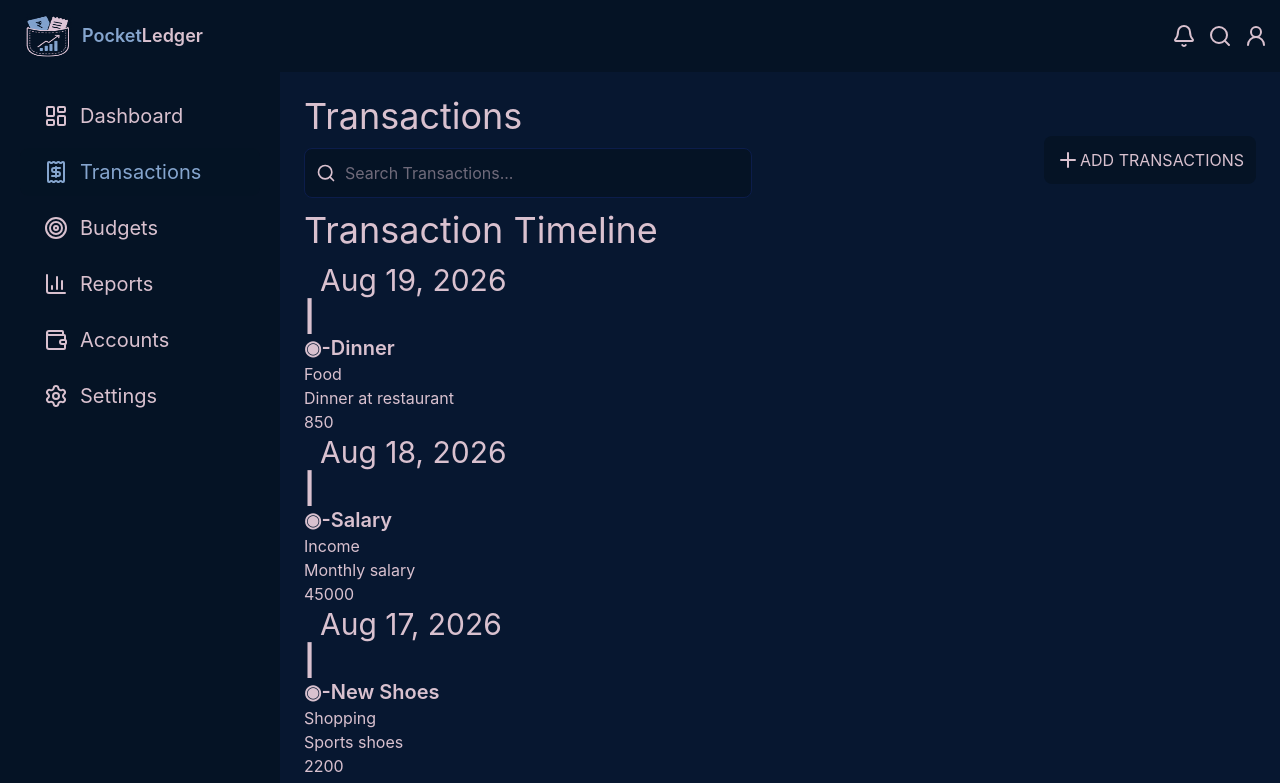
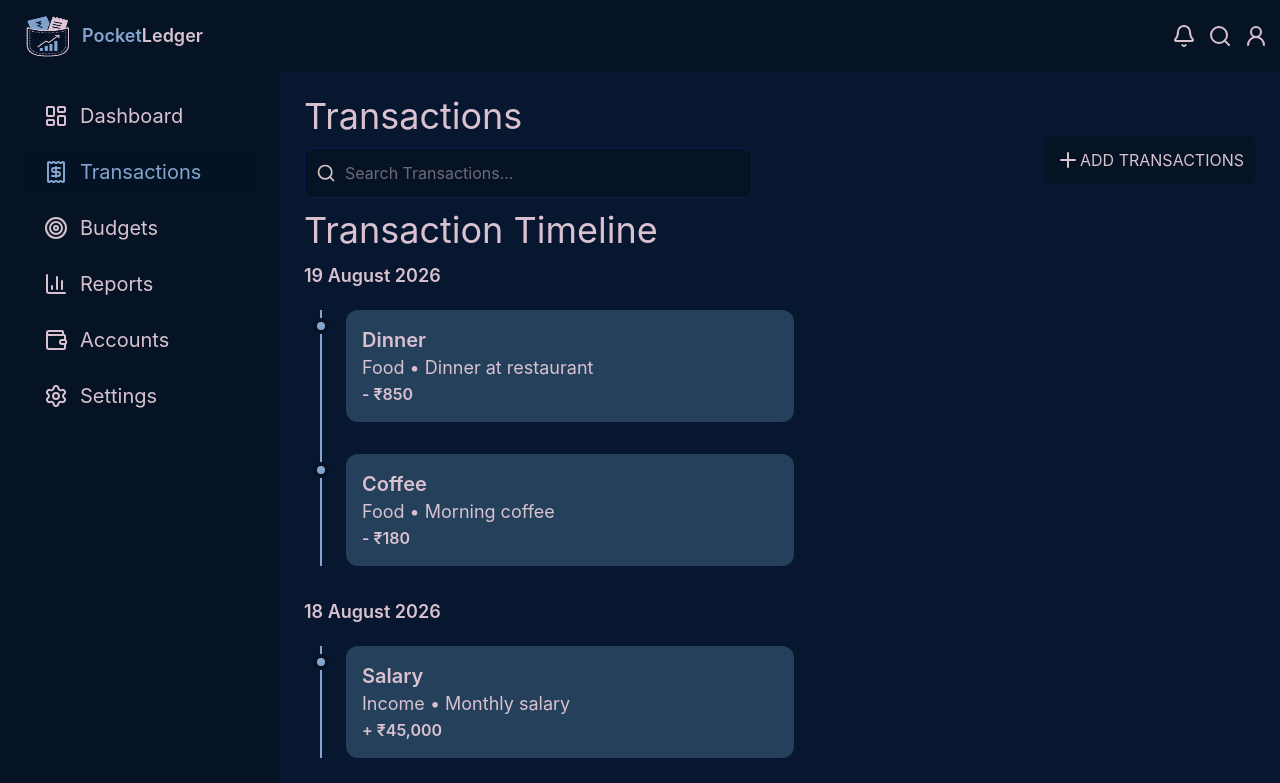
Before and after one commit to priya-0110/PocketLedger, a React (Vite) app in the folder client/: page /transactions in a window 1280 px wide. Shown: the top 783 px of the page. Built offline with nearby package versions, Linux system fonts and the light colour scheme.

Commit message:
Basic Transactions Page

```diff
--- a/client/src/pages/Transactions.jsx
+++ b/client/src/pages/Transactions.jsx
@@ -4,7 +4,7 @@ const transactions = [
         title: "Dinner",
         category: "Food",
         description: "Dinner at restaurant",
-        date: "Aug 19, 2026",
+        date: "2026-08-19",
         amount: 850,
         type: "expense",
     },
@@ -12,7 +12,7 @@ const transactions = [
         title: "Salary",
         category: "Income",
         description: "Monthly salary",
-        date: "Aug 18, 2026",
+        date: "2026-08-18",
         amount: 45000,
         type: "income",
     },
@@ -20,7 +20,7 @@ const transactions = [
         title: "New Shoes",
         category: "Shopping",
         description: "Sports shoes",
-        date: "Aug 17, 2026",
+        date: "2026-08-17",
         amount: 2200,
         type: "expense",
     },
@@ -28,7 +28,7 @@ const transactions = [
         title: "Metro Recharge",
         category: "Transport",
         description: "Monthly metro recharge",
-        date: "Aug 16, 2026",
+        date: "2026-08-16",
         amount: 1500,
         type: "expense",
     },
@@ -36,7 +36,7 @@ const transactions = [
         title: "Electricity Bill",
         category: "Bills",
         description: "Monthly electricity bill",
-        date: "Aug 15, 2026",
+        date: "2026-08-15",
         amount: 2400,
         type: "expense",
     },
@@ -44,12 +44,35 @@ const transactions = [
         title: "Freelance Payment",
         category: "Income",
         description: "Website project payment",
-        date: "Aug 14, 2026",
+       date: "2026-08-14",
         amount: 8000,
         type: "income",
     },
+    {
+    title: "Coffee",
+    category: "Food",
+    description: "Morning coffee",
+    date: "2026-08-19",
+    amount: 180,
+    type: "expense",
+}
 ];
 
+const formatDate = (date)=>{
+    return new Date(date).toLocaleDateString("en-In",{
+        day:"numeric",
+        month:"long",
+        year:"numeric"
+    })
+}
+const groupedTransactions = transactions.reduce((group,transaction)=>{
+    const date = transaction.date;
+    if(!group[date]){
+        group[date] = [];
+    }
+    group[date].push(transaction);
+    return group;
+},{})
 
 
 function Transactions(){
@@ -73,19 +96,43 @@ function Transactions(){
             <div className="">
                 <h1 className="text-4xl p-3 pl-0">Transaction Timeline</h1>
                 {
-                    transactions.map((transaction,index)=>(
-                        <div key = {index}>
-                            <p className="text-3xl pl-4">{transaction.date}</p>
-                            <p className="font-bold text-3xl">|</p>
-                            <div className="">
-                                <h1 className="text-xl font-semibold ">◉-{transaction.title}</h1>
-                                <h2>{transaction.category}</h2>
-                                <p>{transaction.description}</p>
-                                <h1>{transaction.amount}</h1>
+                    Object.entries(groupedTransactions).map(([date,transactions])=>{
+                        const formattedDate = formatDate(date);
+                        return(
+                        <div key={date}>
+                            <h2 className="mb-5 text-lg font-semibold text-muted">
+                                    {formattedDate}
+                            </h2>
+                            <div className="ml-4 border-l-2 border-primary pl-6">
+                            {
+                                transactions.map((transaction)=>(
+                                    <div key={transaction.title} className="relative mb-8">
+
+                                            <div className="absolute -left-8.25 top-2 h-4 w-4 rounded-full border-4 border-background bg-primary">
+                                            </div>
+                                            <div className="bg-primary-hover rounded-xl p-4 mt-3 w-full max-w-md">
+                            <h1 className="text-xl font-semibold">
+                                {transaction.title}
+                            </h1>
+
+                            <h2 className="text-lg text-muted">
+                                {transaction.category} •{" "}
+                                {transaction.description}
+                            </h2>
+
+                            <p className="font-semibold text-text">
+                                {transaction.type === "income" ? "+ " : "- "}
+                                ₹{transaction.amount.toLocaleString("en-IN")}
+                            </p>
+                        </div>
+
+                                        </div>
+
+                                ))
+                            }
                             </div>
                         </div>
-
-                    ))
+                    )})
                 }
 
               </div>
@@ -94,3 +141,34 @@ function Transactions(){
     )
 }
 export default Transactions;
+
+
+
+
+// {
+//                     transactions.map((transaction,index)=>{
+//                         const formattedDate = formatDate(transaction.date)
+//                         return(
+
+//                         <div key = {index} className="border-l-2 border-primary ml-4 pl-6">
+//                             <p className="text-3xl font-semibold">{formattedDate}</p>
+//                             <div className="relative mb-8">
+
+//                                <div className="absolute -left-8.25 top-2 h-4 w-4 rounded-full border-4 border-background bg-primary"></div>
+//                                 <div className="bg-primary-hover rounded-xl p-4 mt-3 w-full max-w-md">
+//                                     <div className="">
+//                                         <h1 className="text-xl font-semibold">{transaction.title}</h1>
+//                                         <h2 className="text-lg font-semibold text-text-muted">{transaction.category} • {transaction.description}</h2>
+//                                     </div>
+
+//                                         <h1 className="font-semibold text-text">
+//                                             {transaction.type==="income" ? "+ " : "- "}
+//                                             {transaction.amount}</h1>
+
+//                                 </div>
+//                             </div>
+
+//                         </div>
+
+//                     )})
+//                 }
```
